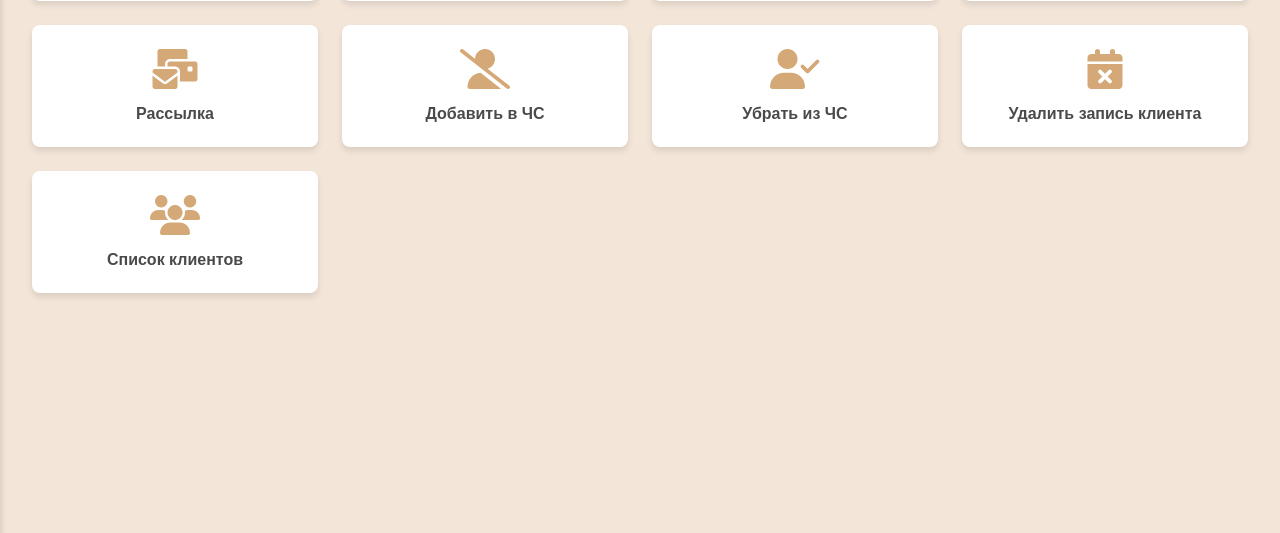
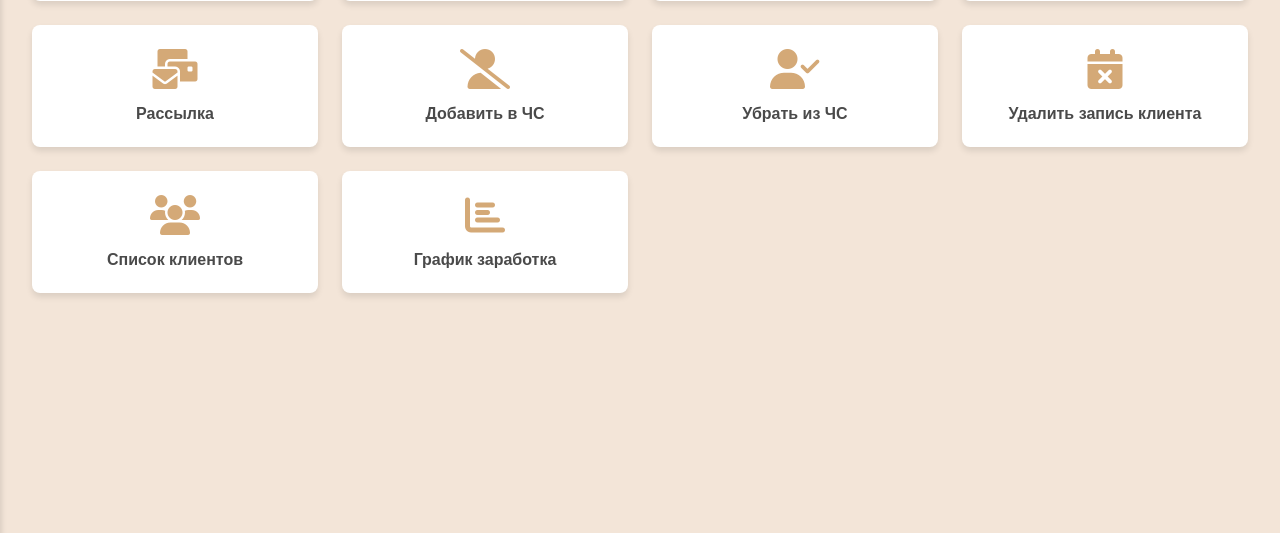
Before and after one commit to XHackerFinnX/WebEyelasmatun, a FastAPI app: template app/templates/admin/admin.html in a window 1280 px wide. Shown: the part 217-750 px from the top of the page. Run offline with FastAPI, Linux system fonts and the light colour scheme; the template is opened without the code that fills it, so the values that code supplies are empty; parts of the project's set-up code (start-up, migrations or seed data) failed here and were passed over; some libraries are stand-ins or nearby versions.

Commit message:
Добавил график заработка

```diff
--- a/app/static/js/admin/admin.js
+++ b/app/static/js/admin/admin.js
@@ -50,6 +50,9 @@ async function handleTileClick(event) {
             break;
         case 'view-clients':
             endpoint = `update/view-clients/${id_user}`;
+            break;
+        case 'earnings-chart':
+            endpoint = `update/earnings-chart/${id_user}`;
             break;
         default:
             console.error('Unknown tile clicked');
--- a/app/templates/admin/admin.html
+++ b/app/templates/admin/admin.html
@@ -65,6 +65,10 @@
                 <i class="fas fa-users"></i>
                 <span>Список клиентов</span>
             </div>
+            <div class="tile" id="earnings-chart">
+                <i class="fas fa-chart-bar"></i>
+                <span>График заработка</span>
+            </div>
         </div>
     </main>
 
```
